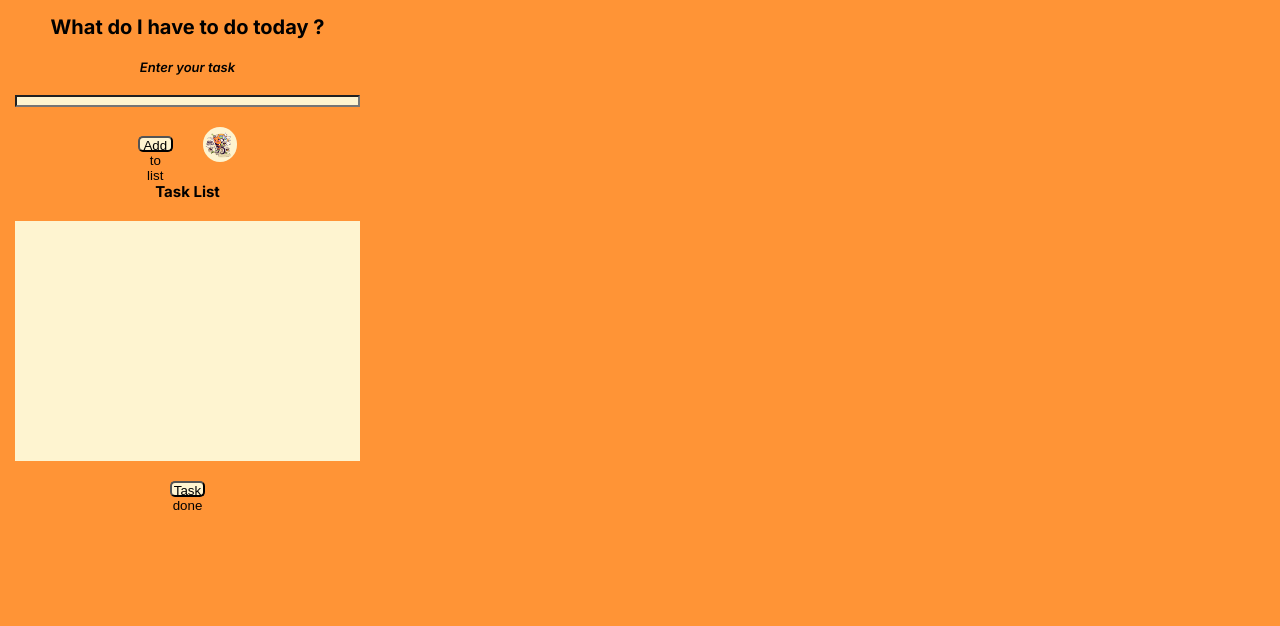
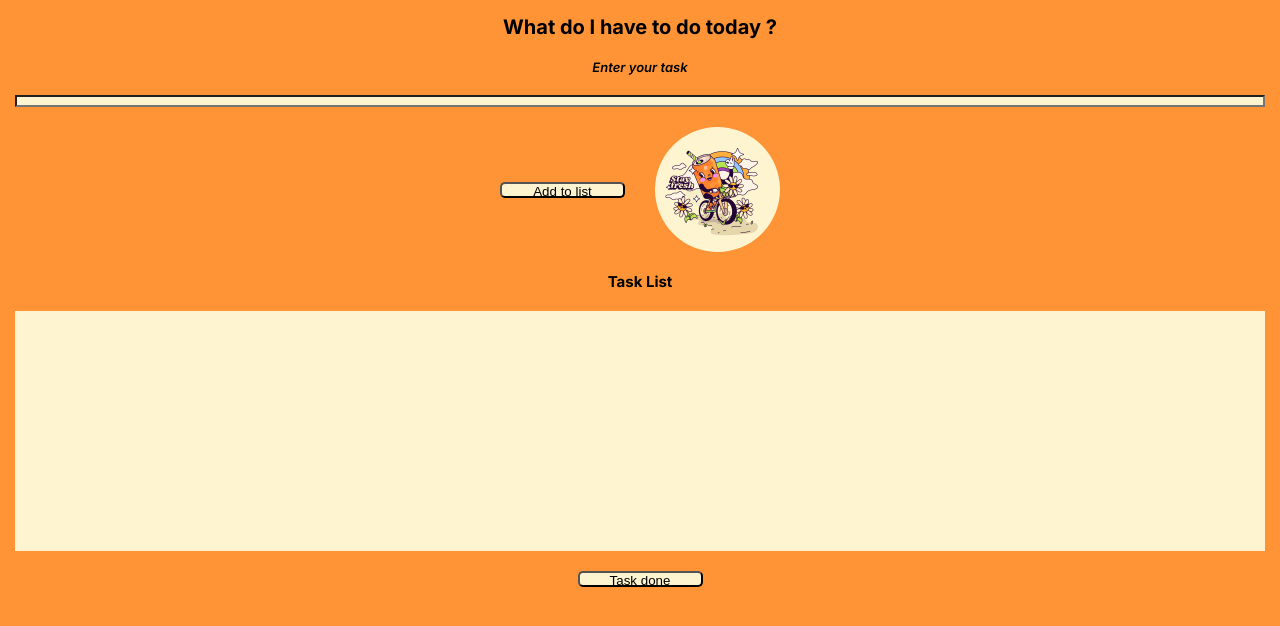
Before and after one commit to cassandrabazille/Todolist, a plain HTML site: page index.html in a window 1280 px wide. Drawn offline with Linux system fonts and the light colour scheme.

Commit message:
few changes

```diff
--- a/style.css
+++ b/style.css
@@ -6,8 +6,6 @@
 
 html {
     font-size: 62.5%;
-    width: 375px;
-    height: 375px
 }
 
 body {
@@ -78,6 +76,7 @@ h2 {
 
 body img {
     width: 10%;
+    height: 10%;
     border-radius: 50%;
 
 }
```
